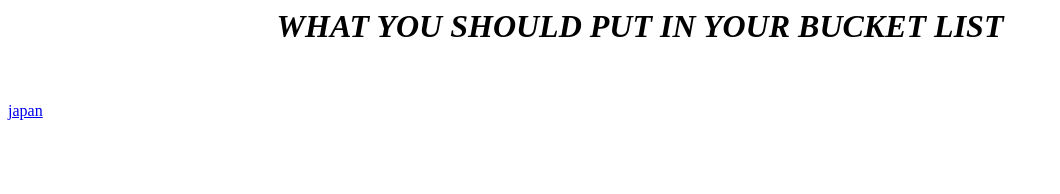
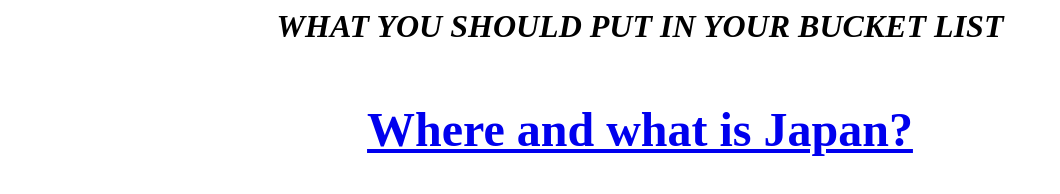
Before and after one commit to gioneko/MyFirstWebsite2018, a plain HTML site: page index.html in a window 1280 px wide. Shown: the whole page, without its empty margins (0-1060 px from the left). Drawn offline with Linux system fonts and the light colour scheme.

Commit message:
Add index file

```diff
--- a/index.html
+++ b/index.html
@@ -5,9 +5,12 @@
 <h1><center><b><i>WHAT YOU SHOULD PUT IN YOUR BUCKET LIST</center></i></b></h1>
 
 <br> <br>
-<a href="japan.org">
-  japan
-</a>
+
+<font size="12"><center><b><a href="https://en.wikipedia.org/wiki/Japan">
+Where and what is Japan?
+</a></b></center>
+
+<img src=""></img>
 
 </body>
 </html>
```
